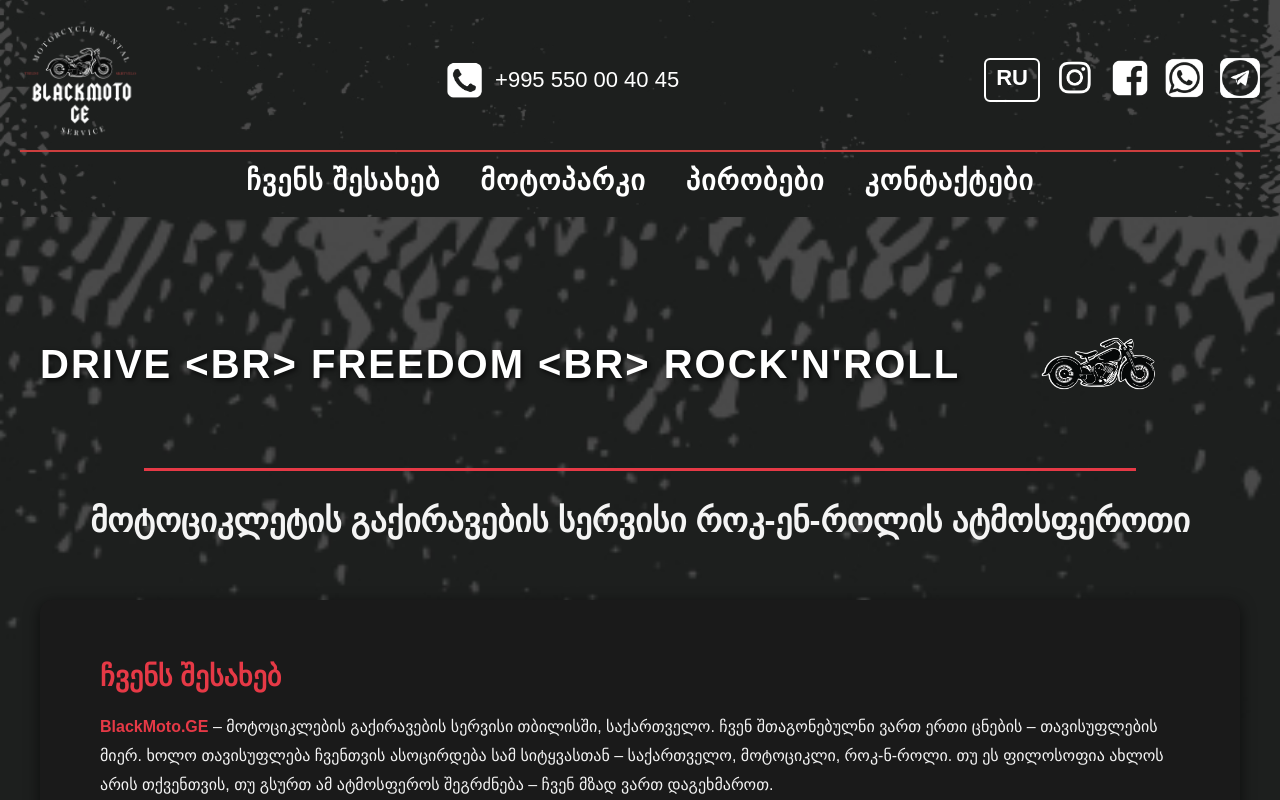
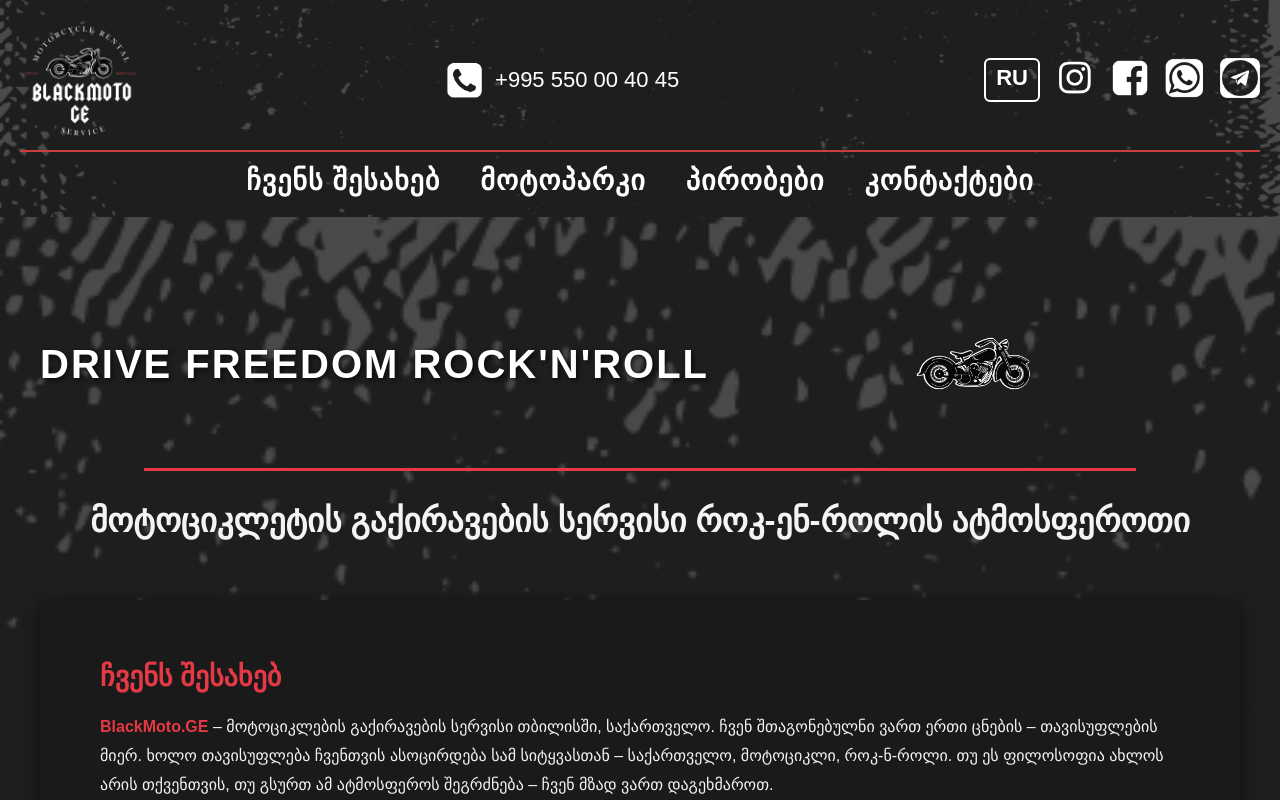
Before and after one commit to DachiBR/blackmotomain, a React (Create React App) app: page / in a window 1280 px wide. Shown: the top 800 px of the page. Built offline with nearby package versions, Linux system fonts and the light colour scheme.

Commit message:
Update Main.jsx

```diff
--- a/src/components/main/Main.jsx
+++ b/src/components/main/Main.jsx
@@ -18,7 +18,7 @@ const MainPage = () => {
 
   const content = {
     GE: {
-      hero: "DRIVE <br> FREEDOM <br> ROCK'N'ROLL",
+      hero: "DRIVE FREEDOM ROCK'N'ROLL",
       service: "მოტოციკლეტის გაქირავების სერვისი როკ-ენ-როლის ატმოსფეროთი",
       aboutTitle: "ჩვენს შესახებ",
       aboutText:
@@ -31,7 +31,7 @@ const MainPage = () => {
       aboutImage: aboutImageGE,
     },
     RU: {
-      hero: "DRIVE <br> FREEDOM <br> ROCK'N'ROLL",
+      hero: "DRIVE FREEDOM ROCK'N'ROLL",
       service: "СЕРВИС АРЕНДЫ МОТОЦИКЛОВ С АТМОСФЕРОЙ РОК-Н-РОЛЛА",
       aboutTitle: "О НАС",
       aboutText:
```
